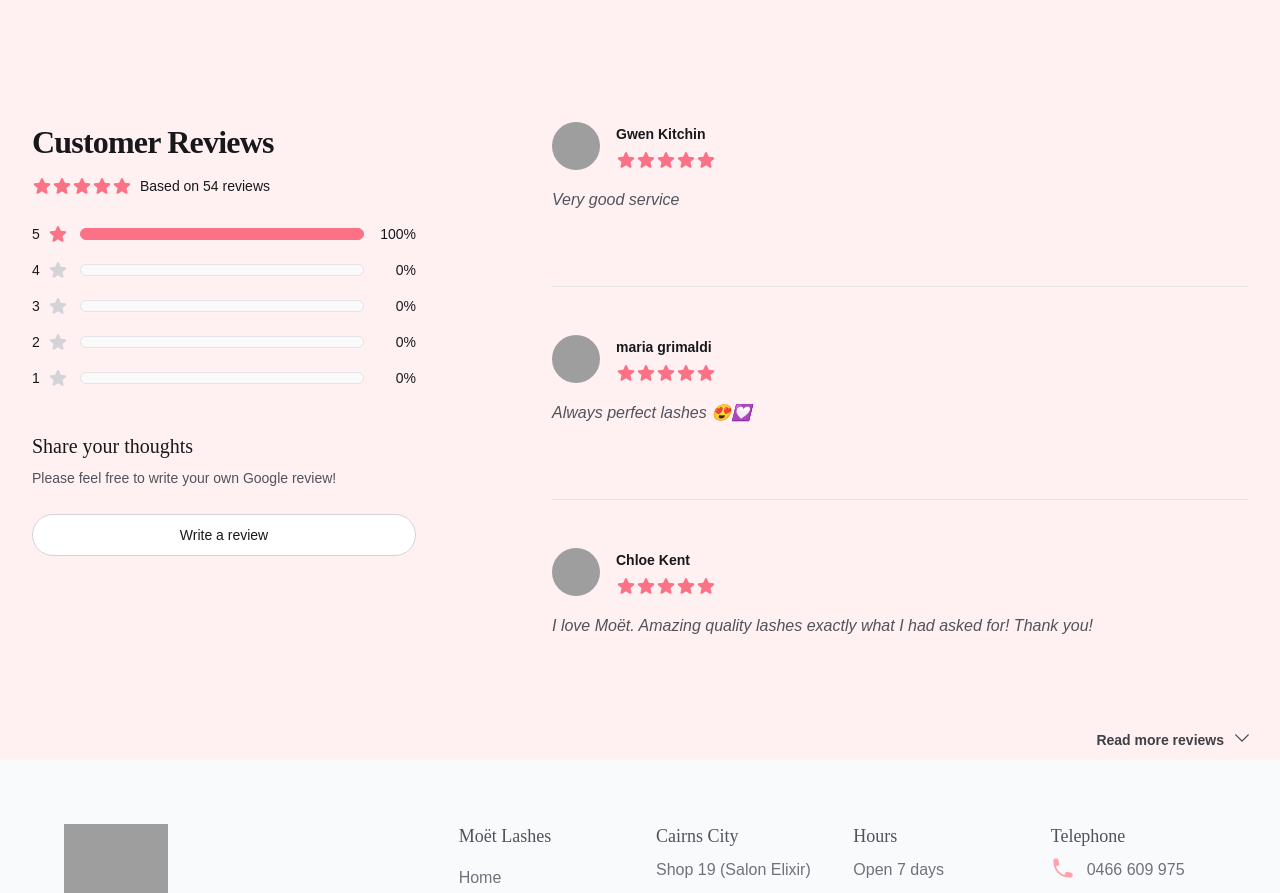
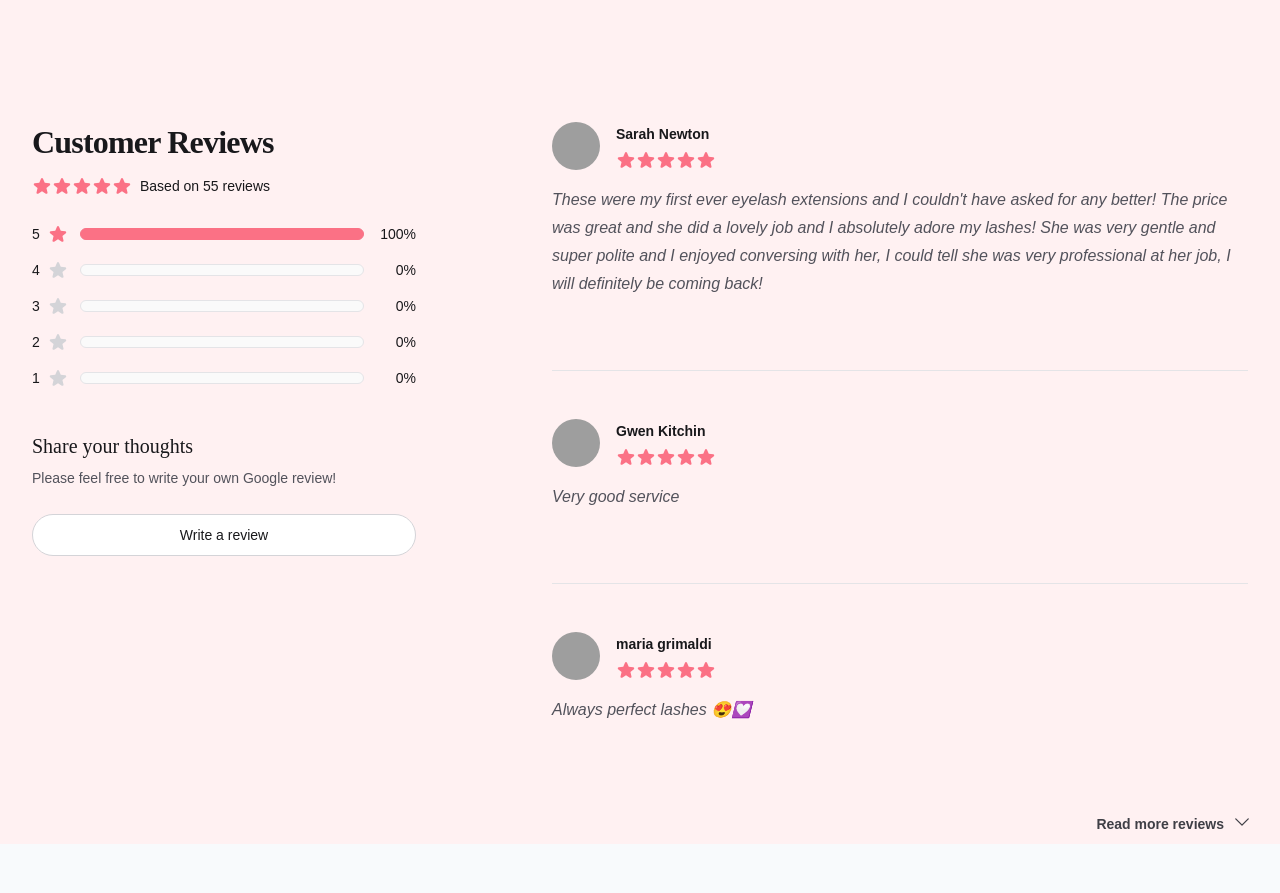
Before and after one commit to Emily-Nilsen/moet-lashes, a Next.js app: page / in a window 1280 px wide. Shown: the part 2280-3173 px from the top of the page. Built offline with nearby package versions, Linux system fonts and the light colour scheme; grey boxes are pictures that could not be loaded; a web font is replaced by a local one.

Commit message:
review 55

```diff
--- a/src/components/CustomerReviews.jsx
+++ b/src/components/CustomerReviews.jsx
@@ -9,9 +9,9 @@ import { Disclosure } from '@headlessui/react'
 
 const reviews = {
   average: 5,
-  totalCount: 54,
+  totalCount: 55,
   counts: [
-    { rating: 5, count: 54 },
+    { rating: 5, count: 55 },
     { rating: 4, count: 0 },
     { rating: 3, count: 0 },
     { rating: 2, count: 0 },
@@ -19,6 +19,16 @@ const reviews = {
   ],
   featured: [
     // More reviews...
+    {
+      id: 55,
+      rating: 5,
+      content: `
+        <p>These were my first ever eyelash extensions and I couldn't have asked for any better! The price was great and she did a lovely job and I absolutely adore my lashes! She was very gentle and super polite and I enjoyed conversing with her, I could tell she was very professional at her job, I will definitely be coming back!</p>
+      `,
+      author: 'Sarah Newton',
+      avatarSrc:
+        'https://res.cloudinary.com/dt3k2apqd/image/upload/q_auto/Mo%C3%ABt%20Lashes/flowers/flower_55_dm1xe7.webp',
+    },
     {
       id: 54,
       rating: 5,
@@ -601,7 +611,7 @@ export function CustomerReviews() {
 
   return (
     <div className="bg-rose-50">
-      <div className="mx-auto max-w-2xl px-4 pt-16 pb-6 sm:px-6 sm:pt-24 sm:pb-10 lg:grid lg:max-w-7xl lg:grid-cols-12 lg:gap-x-8 lg:px-8 lg:pt-32">
+      <div className="mx-auto max-w-2xl px-4 pb-6 pt-16 sm:px-6 sm:pb-10 sm:pt-24 lg:grid lg:max-w-7xl lg:grid-cols-12 lg:gap-x-8 lg:px-8 lg:pt-32">
         <div className="lg:col-span-4">
           <h3 className="text-2xl font-extrabold tracking-tight text-zinc-900 sm:text-3xl">
             Customer Reviews
@@ -759,7 +769,7 @@ export function CustomerReviews() {
             <Menu.Button className="bg-t left-0 flex w-screen justify-end rounded-full px-4 py-2 text-sm font-semibold text-zinc-700 shadow-none transition duration-300 ease-in-out hover:text-rose-500 focus:outline-none focus:ring-0 sm:pr-6 lg:pr-8">
               Read more reviews
               <ChevronDownIcon
-                className="ml-2 -mr-1 h-5 w-5"
+                className="-mr-1 ml-2 h-5 w-5"
                 aria-hidden="true"
               />
             </Menu.Button>
```
